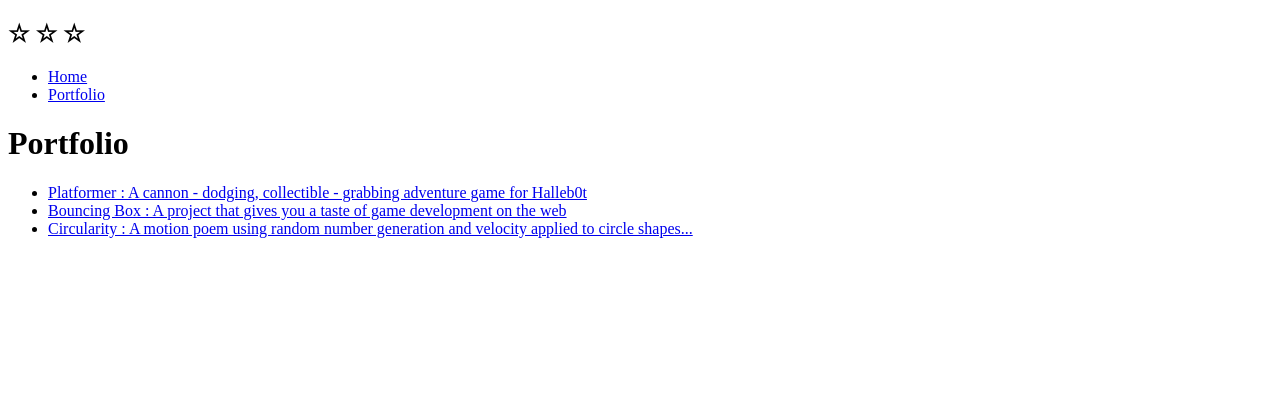
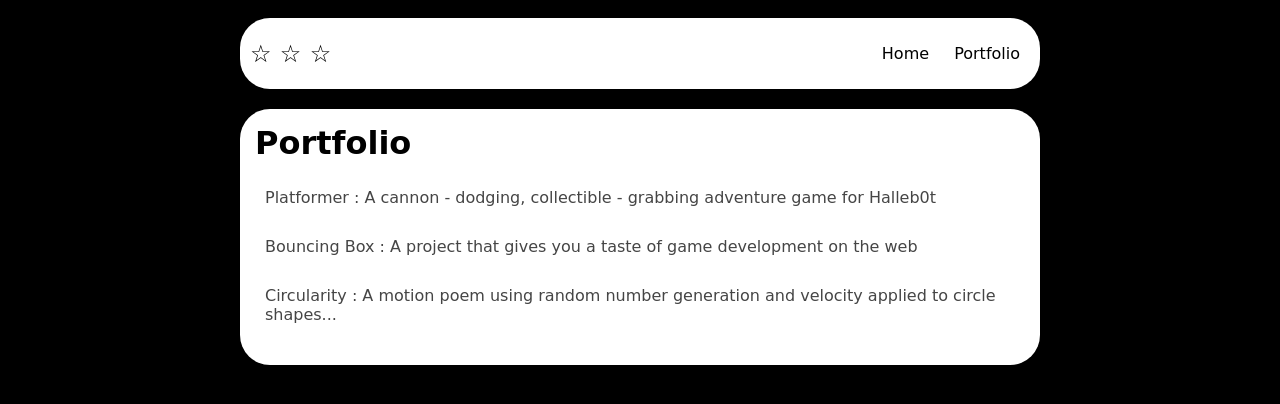
Before and after one commit to SelenaNguyen7/SelenaNguyen7.github.io, a plain HTML site: page portfolio.html in a window 1280 px wide. Drawn offline with Linux system fonts and the light colour scheme.

Commit message:
add portfolio.html file

```diff
--- a/portfolio.html
+++ b/portfolio.html
@@ -2,6 +2,7 @@
 <html>
     <head>
         <title>selena's fascinating website </title>
+        <link rel="stylesheet" href="style.css">
     </head>
 
     <body>
--- a/style.css
+++ b/style.css
@@ -63,3 +63,28 @@ main {
 h2, h3 {
     margin: 0px;
 }
+         /* portfolio styles */
+         .content h1 {
+            color: black;
+        }
+
+        #portfolio {
+            list-style-type: none;
+            padding-left: 0;
+        }
+
+        #portfolio li {
+            background: #ffffff;
+            padding: 10px;
+            border-radius: 10px;
+            margin-bottom: 10px;
+        }
+
+        #portfolio li:hover {
+            background: #ffffff;
+        }
+
+        #portfolio a {
+            text-decoration: none;
+            color: #454545;
+        }
```
